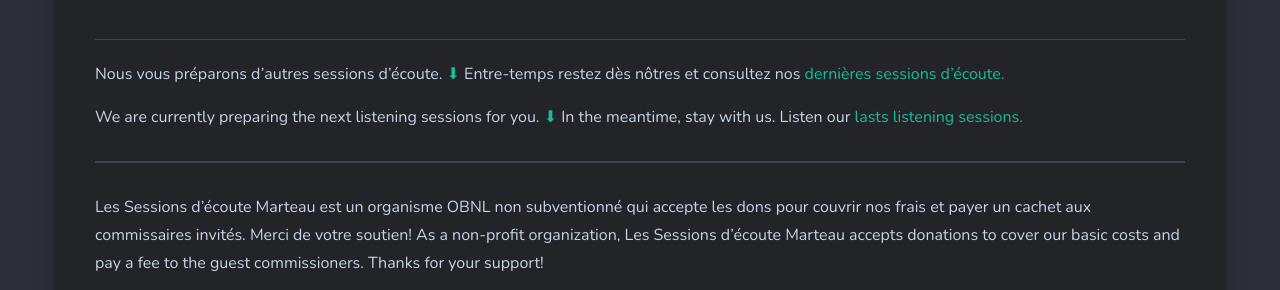
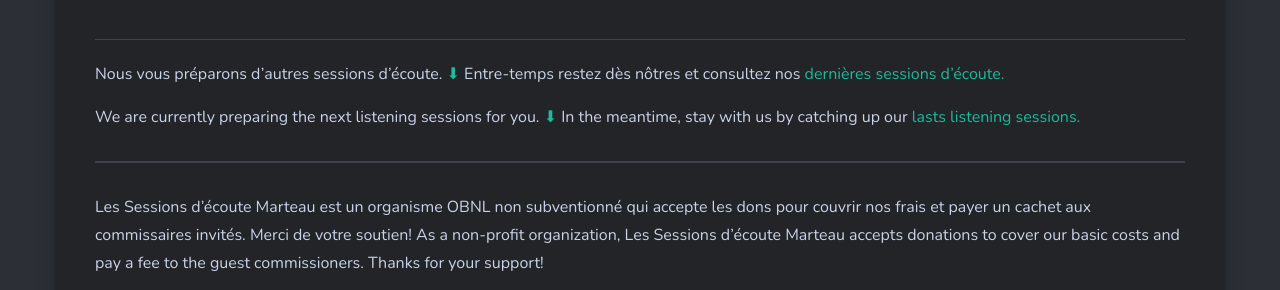
Before and after one commit to sessions-marteau/sessions-marteau-2.github.io, a Jekyll site: the page built from _pages/evenement-a-venir.md, in a window 1280 px wide. Shown: the part 809-1099 px from the top of the page. Built offline with Jekyll 4.4.1, drawn with Linux system fonts in a browser that asks for light colours; nearby versions of some CDN libraries; grey boxes are pictures that could not be loaded.

Commit message:
Update evenement-a-venir.md

```diff
--- a/_pages/evenement-a-venir.md
+++ b/_pages/evenement-a-venir.md
@@ -14,7 +14,7 @@
 </a>
 <br>
 
-We are currently preparing the next listening sessions for you. <a href="https://gmail.us20.list-manage.com/subscribe/post?u=698e7b941cdf206ea63f5a5b7&id=0677e98a6a"> ⬇</a> In the meantime, stay with us. Listen our
+We are currently preparing the next listening sessions for you. <a href="https://gmail.us20.list-manage.com/subscribe/post?u=698e7b941cdf206ea63f5a5b7&id=0677e98a6a"> ⬇</a> In the meantime, stay with us by catching up our
 <a href="https://sessionsmarteau.com/sessions-passes/" target="_blank"> lasts listening sessions.
 </a>
 
```
